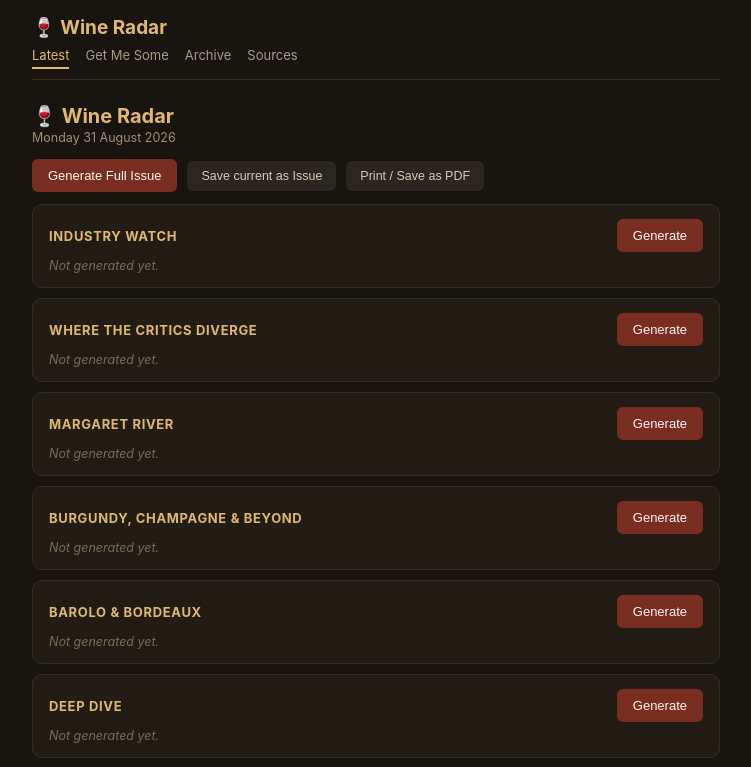
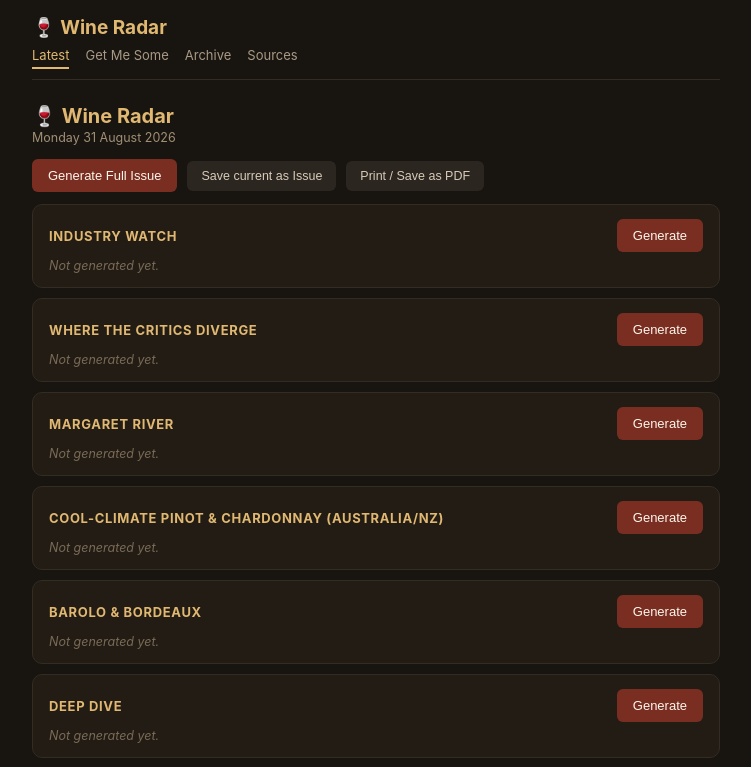
Before and after one commit to bigrich2010/wine-radar, a React (Vite) app: page / in a window 1280 px wide. Shown: the top 767 px of the page, without its empty margins (264-1015 px from the left). Built offline with nearby package versions, Linux system fonts and the light colour scheme; no server answers.

Commit message:
Update Newsletter.jsx

```diff
--- a/src/pages/Newsletter.jsx
+++ b/src/pages/Newsletter.jsx
@@ -7,7 +7,7 @@ const SECTION_DEFS = [
   { key: 'industry', label: 'Industry Watch' },
   { key: 'diverge', label: 'Where the Critics Diverge' },
   { key: 'margaretriver', label: 'Margaret River' },
-  { key: 'burgundy', label: 'Burgundy, Champagne & Beyond' },
+  { key: 'burgundy', label: 'Cool-Climate Pinot & Chardonnay (Australia/NZ)' },
   { key: 'barolo_bordeaux', label: 'Barolo & Bordeaux' },
   { key: 'deepdive', label: 'Deep Dive' },
   { key: 'perth', label: 'Around Perth' },
```
